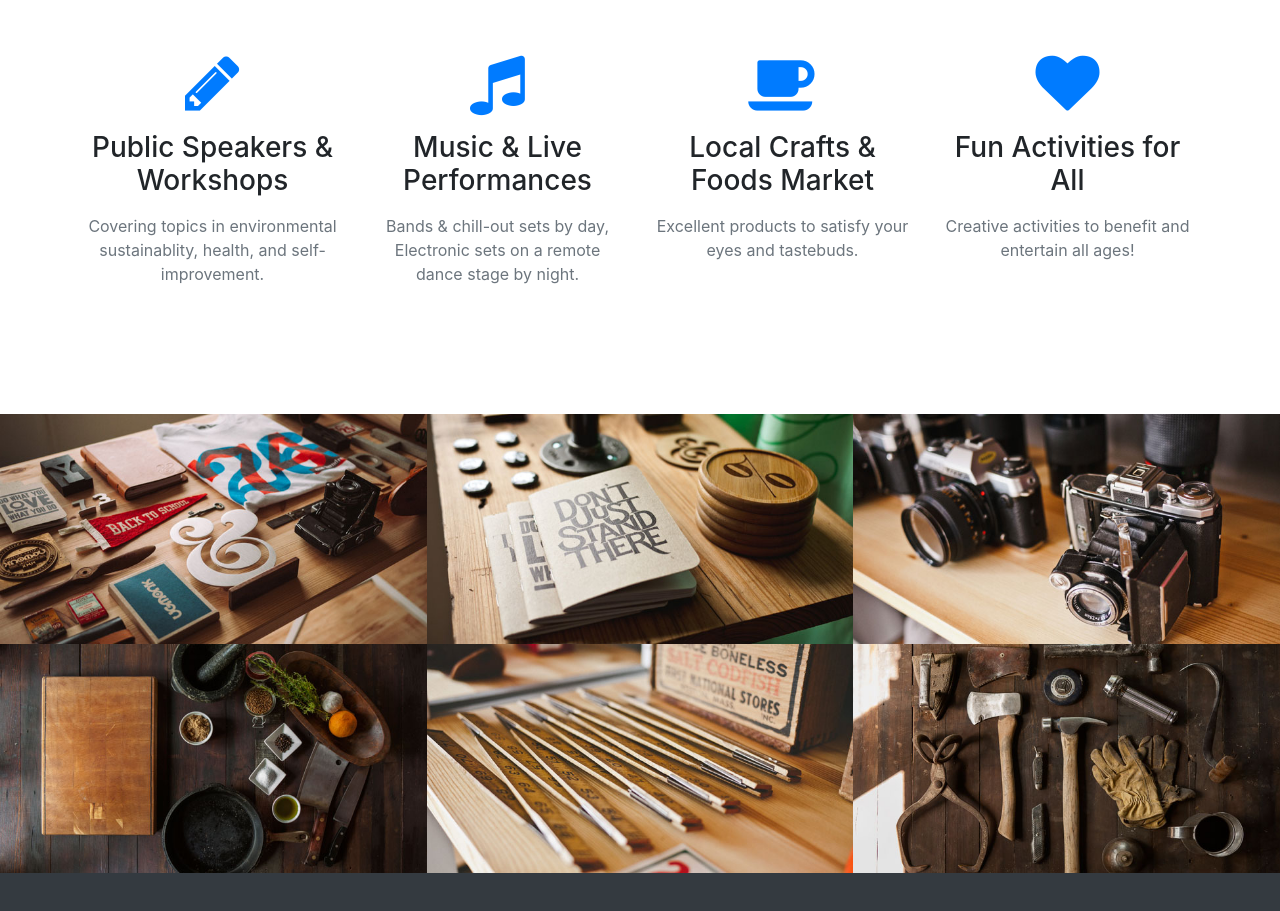
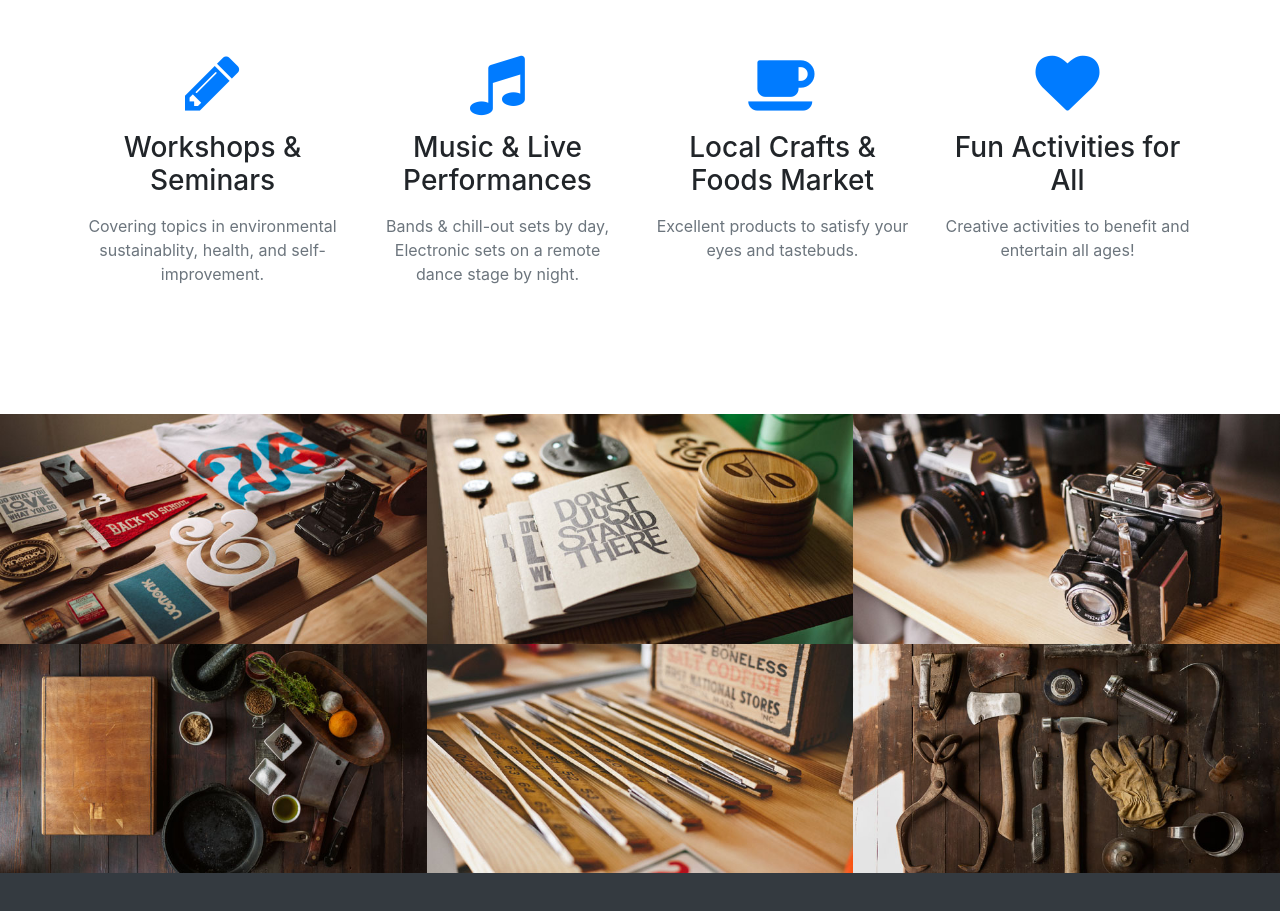
Before and after one commit to 4elementsfest/4elementsfest.github.io, a website with bundled scripts: page index.html in a window 1280 px wide. Shown: the part 1490-2401 px from the top of the page. Built offline with nearby package versions, Linux system fonts and the light colour scheme.

```diff
--- a/index.html
+++ b/index.html
@@ -99,7 +99,7 @@
           <div class="col-lg-3 col-md-6 text-center">
             <div class="service-box mt-5 mx-auto">
               <i class="fa fa-4x fa-pencil text-primary mb-3 sr-icons"></i>
-              <h3 class="mb-3">Public Speakers & Workshops</h3>
+              <h3 class="mb-3">Workshops & Seminars</h3>
               <p class="text-muted mb-0">Covering topics in environmental sustainablity, health, and self-improvement.</p>
             </div>
           </div>
```
